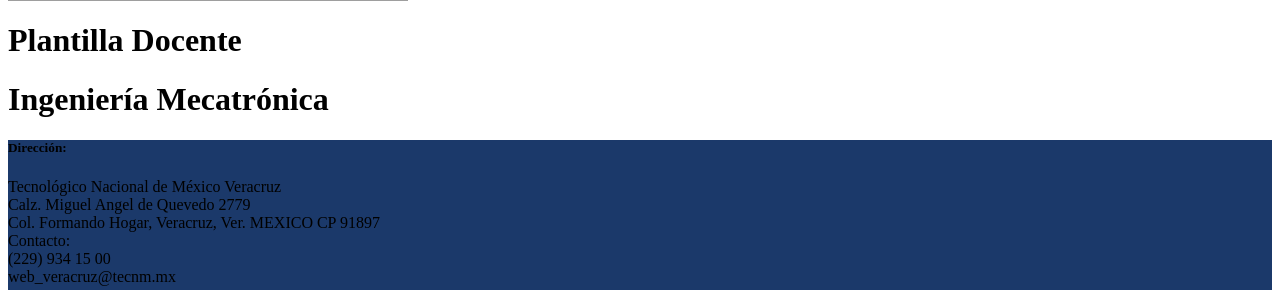
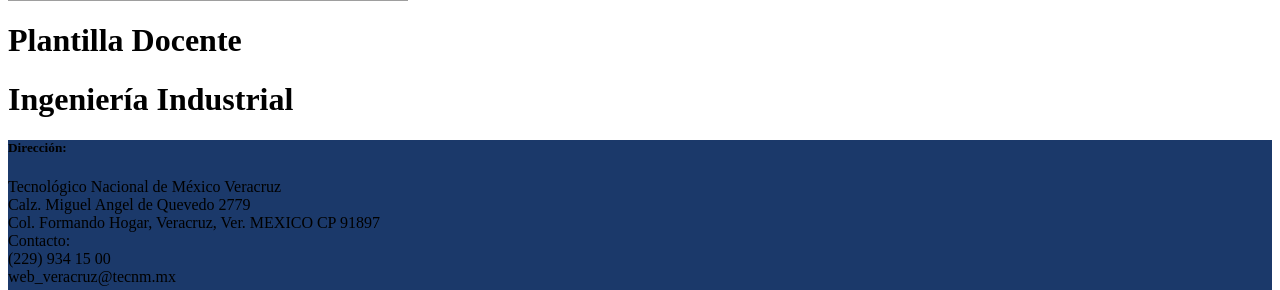
Before and after one commit to dddniela/Ingenieria-Industrial, a PHP site: template src/View/plantillaDocente-vista.php in a window 1280 px wide. Shown: the part 1287-1577 px from the top of the page. Run offline with PHP 8.4, Linux system fonts and the light colour scheme; the template is opened without the code that fills it, so the values that code supplies are empty; grey boxes are pictures that could not be loaded.

Commit message:
Update plantillaDocente-vista.php

```diff
--- a/src/View/plantillaDocente-vista.php
+++ b/src/View/plantillaDocente-vista.php
@@ -5,7 +5,7 @@
       <div class="d-flex flex-column justify-content-center align-items-center text-center">
         <h1 class="fw-bold text-warning shadow-text">Plantilla Docente</h1>
         <h1 class="fw-bold text-light d-md-flex d-none shadow-text">
-          Ingeniería Mecatrónica
+          Ingeniería Industrial
         </h1>
       </div>
     </div>
```
